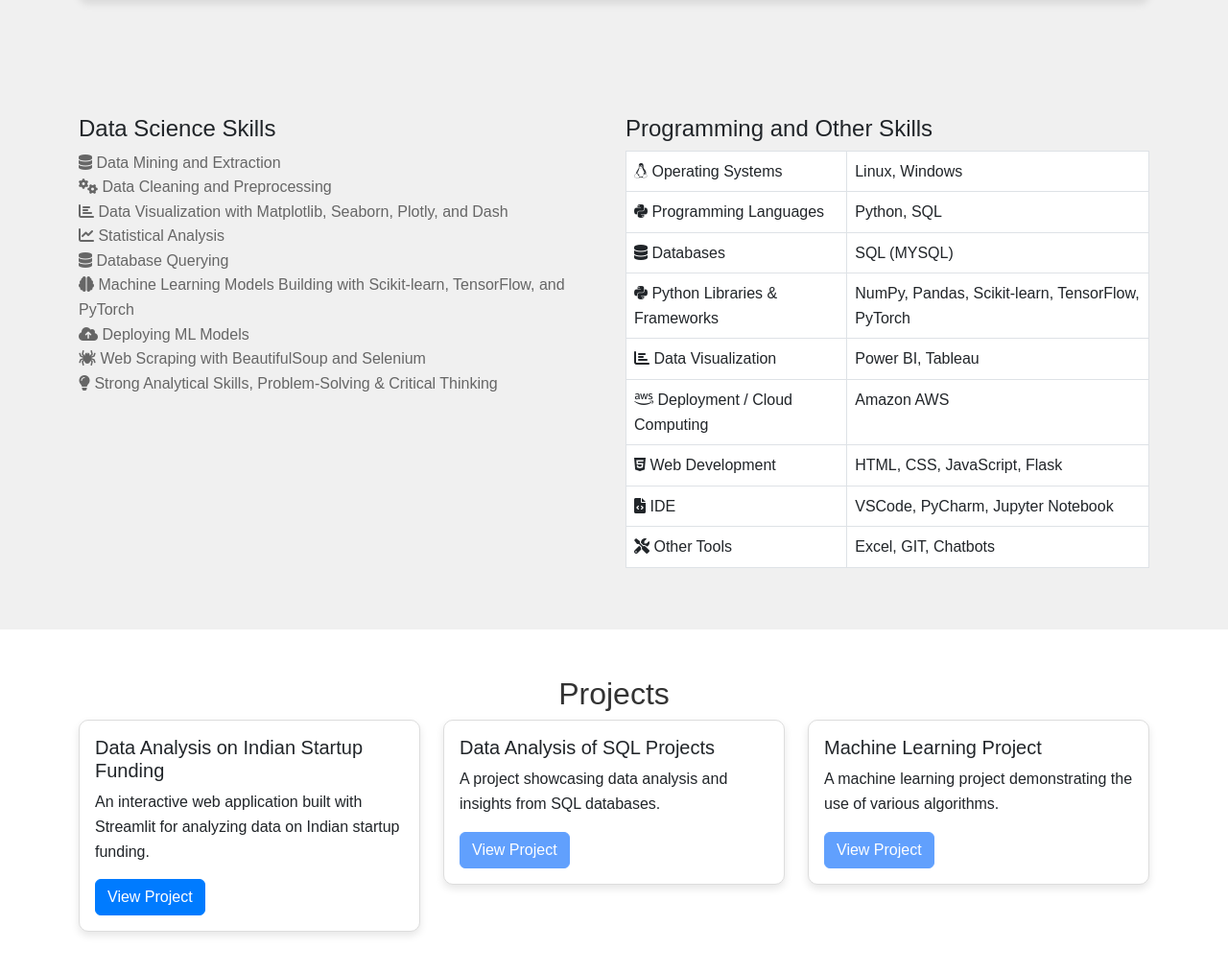
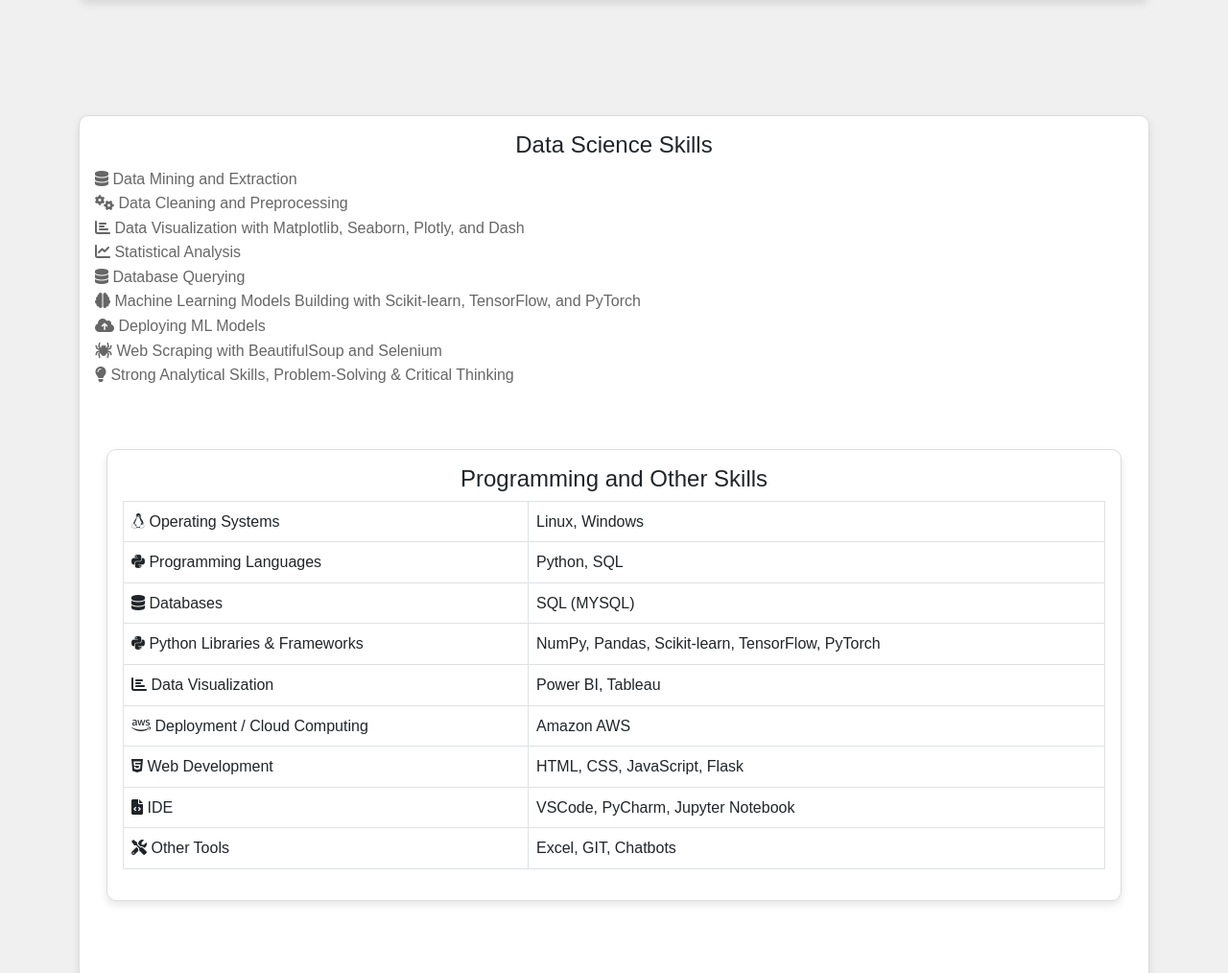
Before and after one commit to skgsambhav/portfolio, a plain HTML site: page index.html in a window 1280 px wide. Shown: the part 1227-2241 px from the top of the page at 96% size. Drawn offline with nearby package versions, Linux system fonts and the light colour scheme.

Commit message:
Update index.html

```diff
--- a/index.html
+++ b/index.html
@@ -107,6 +107,7 @@
     </div>
   </section>
 
+  <!-- work experience Section -->
   <section id="work-experience" class="py-5">
     <div class="container">
       <h2 class="text-center">Work Experience</h2>
@@ -130,8 +131,11 @@
 
     <div class="container">
       <div class="row">
-        <div class="col-lg-6">
-          <h4>Data Science Skills</h4>
+        <div class="col-lg-12">
+          <div class="card mb-4">
+            <div class="card-body">
+              <div class="col-lg-12">
+                <h4 class="text-center">Data Science Skills</h4>
                 <ul class="skill-list no-bullets">
                   <li><i class="fas fa-database"></i> Data Mining and Extraction</li>
                   <li><i class="fas fa-cogs"></i> Data Cleaning and Preprocessing</li>
@@ -148,8 +152,15 @@
                   </li>
                 </ul>
               </div>
-        <div class="col-lg-6">
-          <h4>Programming and Other Skills</h4>
+
+              <section id="Techskills" class="py-5">
+                <div class="container">
+                  <div class="row">
+                    <div class="col-lg-12">
+                      <div class="card mb-4">
+                        <div class="card-body">
+                          <div class="col-lg-12">
+                            <h4 class="text-center">Programming and Other Skills</h4>
                             <table class="table table-bordered">
                               <tbody>
                                 <tr>
@@ -225,7 +236,8 @@
                       <div class="card mb-4">
                         <div class="card-body">
                           <h5 class="card-title">Machine Learning Project</h5>
-              <p class="card-text">A machine learning project demonstrating the use of various algorithms.</p>
+                          <p class="card-text">A machine learning project demonstrating the use of various algorithms.
+                          </p>
                           <a href="#" class="btn btn-primary disabled">View Project</a>
                         </div>
                       </div>
@@ -238,7 +250,8 @@
               <section id="contact" class="bg-light py-5">
                 <div class="container">
                   <h2 class="text-center">Contact</h2>
-      <p class="text-center">Interested in collaborating or discussing a project? Feel free to get in touch!</p>
+                  <p class="text-center">Interested in collaborating or discussing a project? Feel free to get in touch!
+                  </p>
                   <div class="row justify-content-center">
                     <div class="col-lg-6">
                       <form>
@@ -246,9 +259,11 @@
                           <input type="text" class="form-control" placeholder="Your Name">
                         </div>
                         <div class="mb-3">
-              <textarea id="message-text" class="form-control" rows="5" placeholder="Your Message"></textarea>
+                          <textarea id="message-text" class="form-control" rows="5"
+                            placeholder="Your Message"></textarea>
                         </div>
-            <button type="button" class="btn btn-primary btn-block" onclick="sendEmail()">Send Message</button>
+                        <button type="button" class="btn btn-primary btn-block" onclick="sendEmail()">Send
+                          Message</button>
                       </form>
                     </div>
                   </div>
```
Lines whose indentation alone changed are shown as unchanged.
